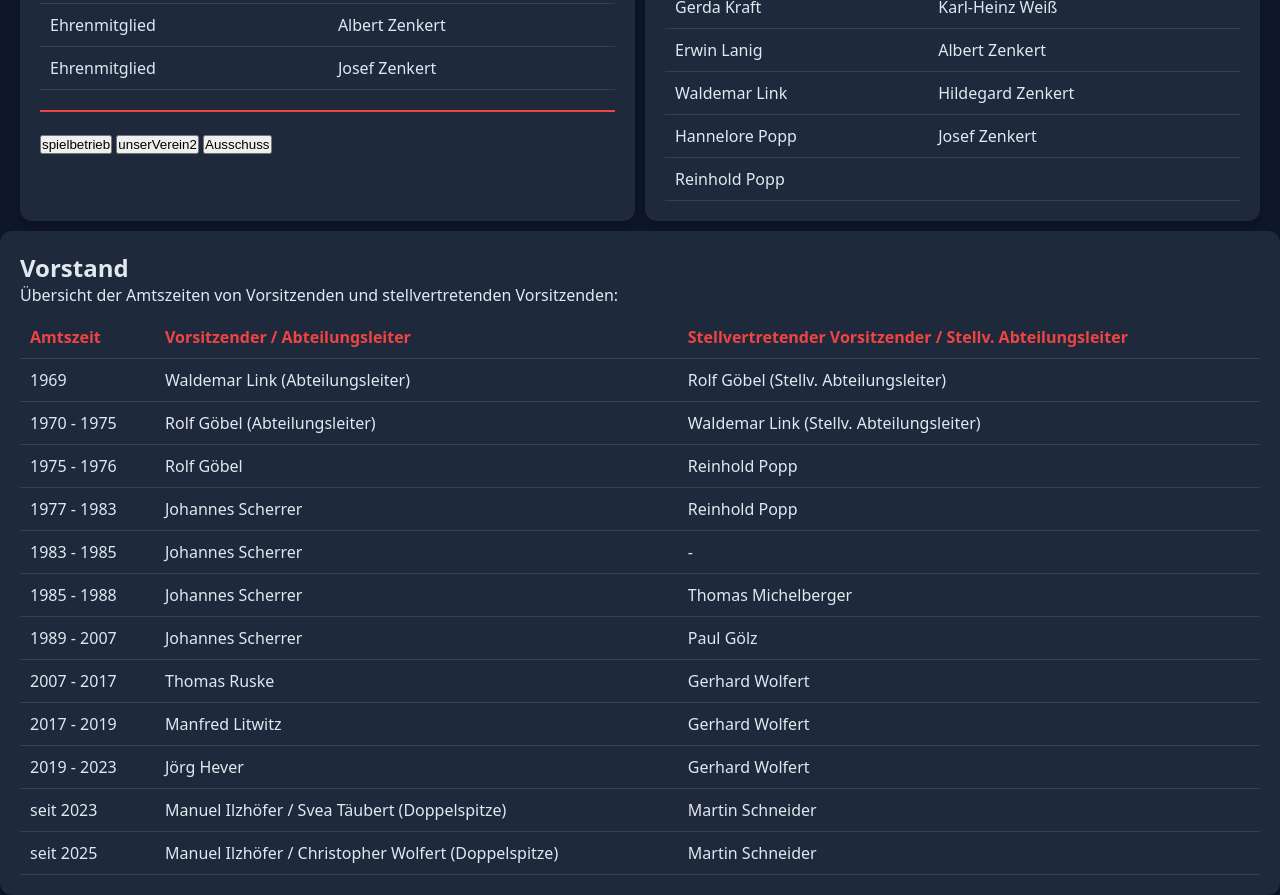
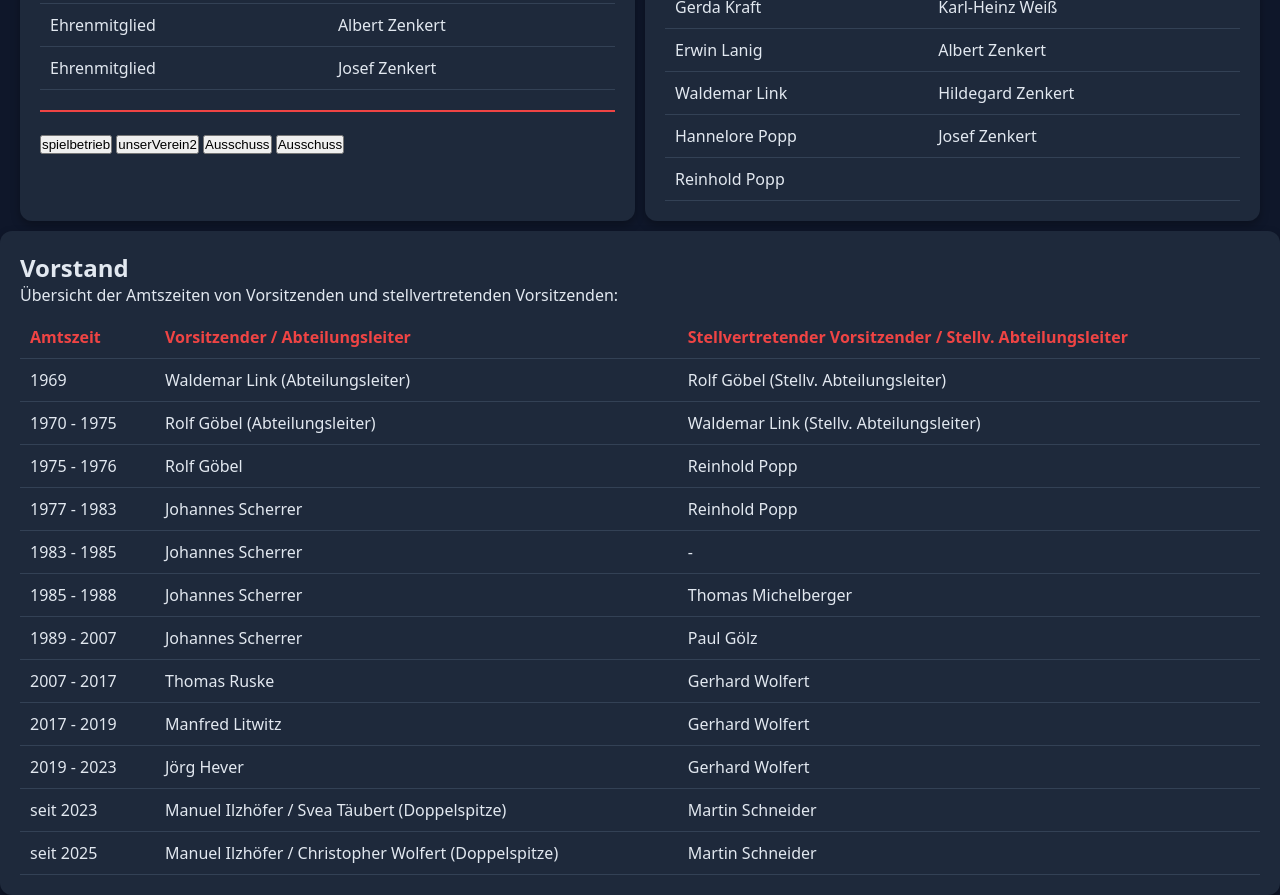
Before and after one commit to hmiku9457-pixel/TTF-Laudenbach, a plain HTML site: page unserVerein/unserVerein.html in a window 1280 px wide. Shown: the part 880-1775 px from the top of the page. Drawn offline with Linux system fonts and the light colour scheme.

Commit message:
Update unserVerein.html

```diff
--- a/unserVerein/unserVerein.html
+++ b/unserVerein/unserVerein.html
@@ -72,6 +72,7 @@
             <button onClick="location.href='../spielbetrieb.html'">spielbetrieb</button>
             <button onClick="location.href='unserVerein2.html'">unserVerein2</button>
             <button onClick="location.href='ausschuss.html'">Ausschuss</button>
+            <button onClick="location.href='04.05.2011 TTF Satzung v1.1.pdf'">Ausschuss</button>
           </div>
         </div>
       <!--/div-->
```
